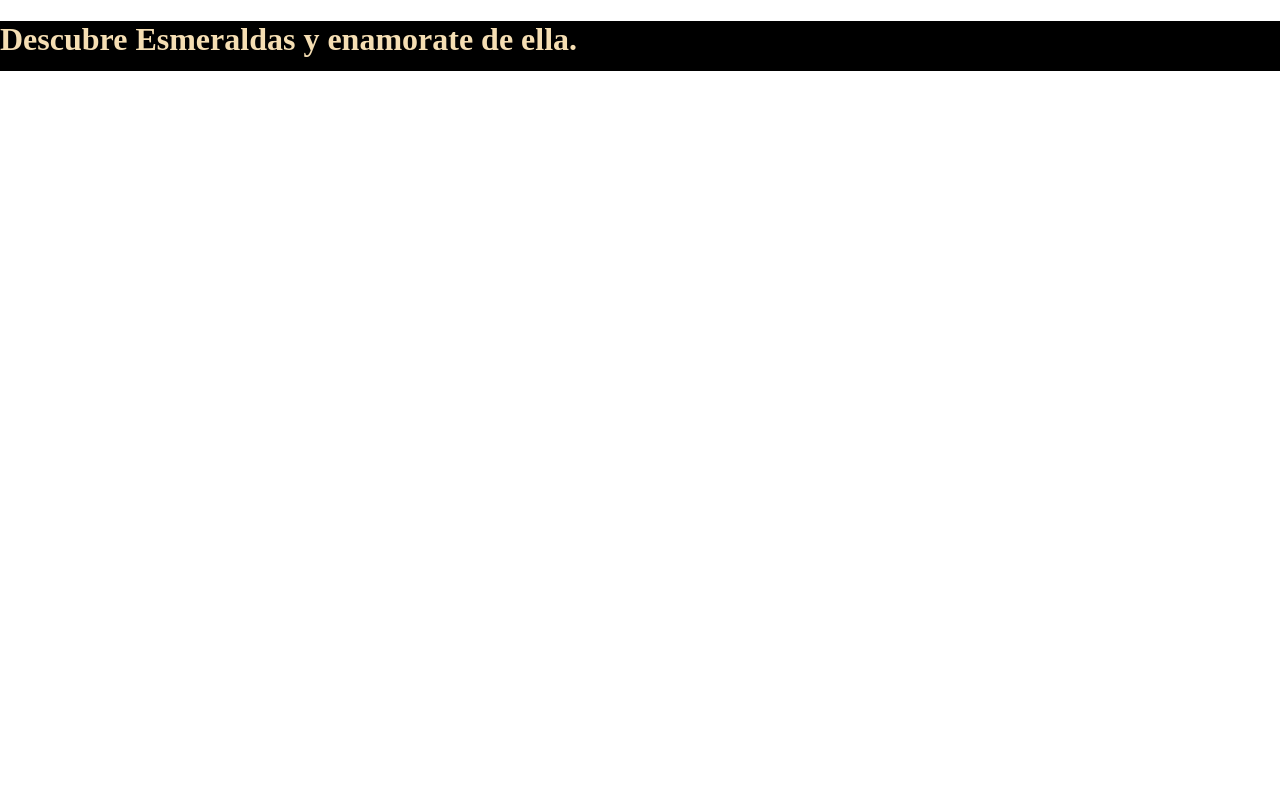
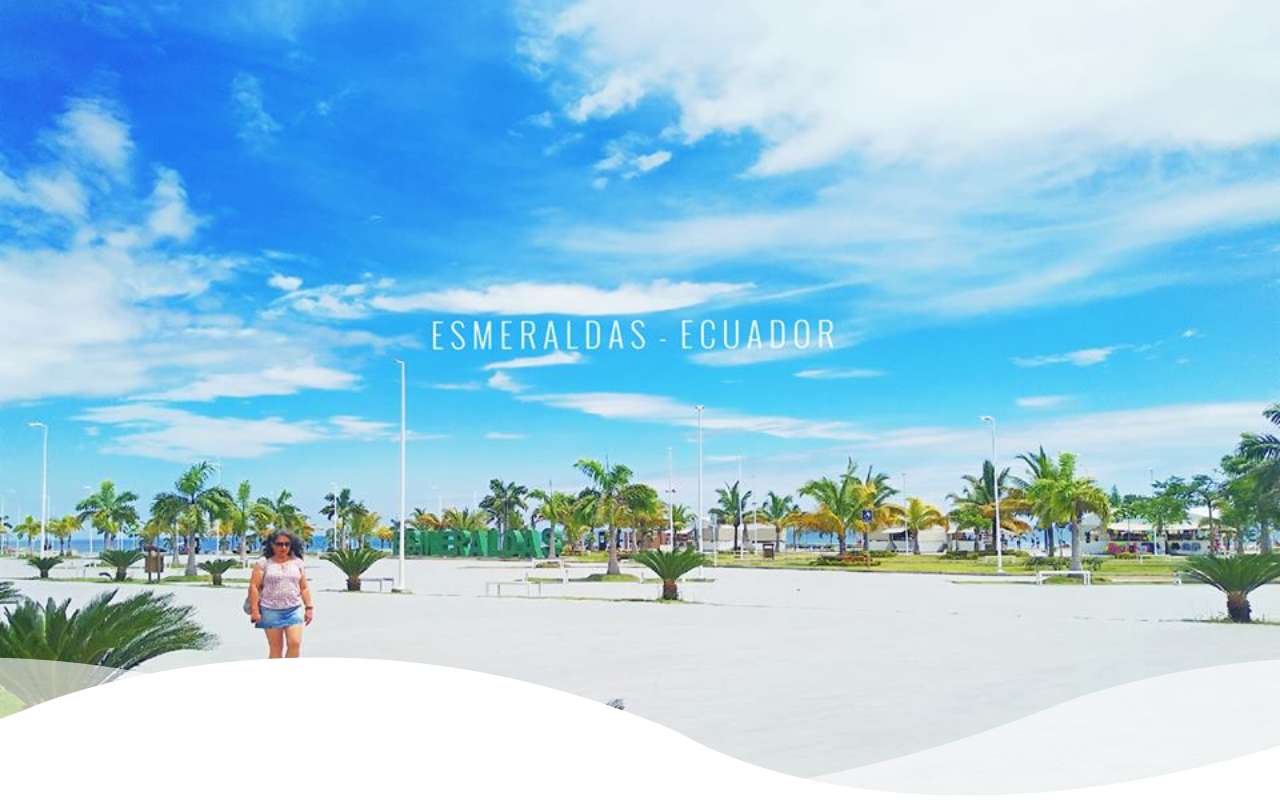
Before and after one commit to jonathanito3000/esme_entusmanos, a plain HTML site: page index.html in a window 1280 px wide. Drawn offline with Linux system fonts and the light colour scheme.

Commit message:
pantalla principal del demo

```diff
--- a/css/styles.css
+++ b/css/styles.css
@@ -1,11 +1,71 @@
-/* body{
+ body{
     margin: 0;
-} */
-header{
+    padding: 0;
+}
+ section {
+     position: relative;
+     width: 100%;
+     height: 100vh;
+     background: url(../img/esme.jpg);
+     background-size: cover;
+     background-attachment: fixed;
+
+ }
+ /*hola sin opacidad*/
+ section .wave{
+     position: absolute;
+     width: 100%;
+     height: 143px;
+     bottom: 0;
+     left: 0;
+     background: url(../img/wave.png);
+     animation: animate 10s linear infinite;
+ }
+ /*tercera ola*/
+ section .wave::before{
+     content: '';
+     width: 100%;
+     height: 143px;
+     background: url(../img/wave.png);
+     position: absolute;
+     top: 0;
+     left: 0;
+     opacity: 0.6;
+     animation-delay: -5s;
+     animation: animate 20s linear infinite;
+ }
+ /*segunda ola*/
+ section .wave::after{
+    content: '';
     width: 100%;
-    height: 50px;
-    background: black;
+    height: 143px;
+    background: url(../img/wave.png);
+    position: absolute;
+    top: 0;
+    left: 0;
+    opacity: 0.4;
+    animation: animate-reverse 10s linear infinite;
 }
-h1{
-    color: wheat;
-}
+ @keyframes animate {
+
+    0%
+    {
+        background-position: 0;
+    }
+    100%
+    {
+        background-position: 1360px;
+    }
+ }
+
+ @keyframes animate-reverse {
+
+    0%
+    {
+        background-position: 1360px;
+    }
+    100%
+    {
+        background-position: 0;
+    }
+ }
--- a/index.html
+++ b/index.html
@@ -12,8 +12,10 @@
     <title>Sitio Oficial del turismo en Esmeraldas</title>
 </head>
 <body>
-    <header>
-        <h1>Descubre Esmeraldas y enamorate de ella.</h1>
-    </header>
+    <section>
+        <div class="wave">
+
+        </div>
+    </section>
 </body>
 </html>
```
Also changed, not shown: img/esme.jpg (added).
